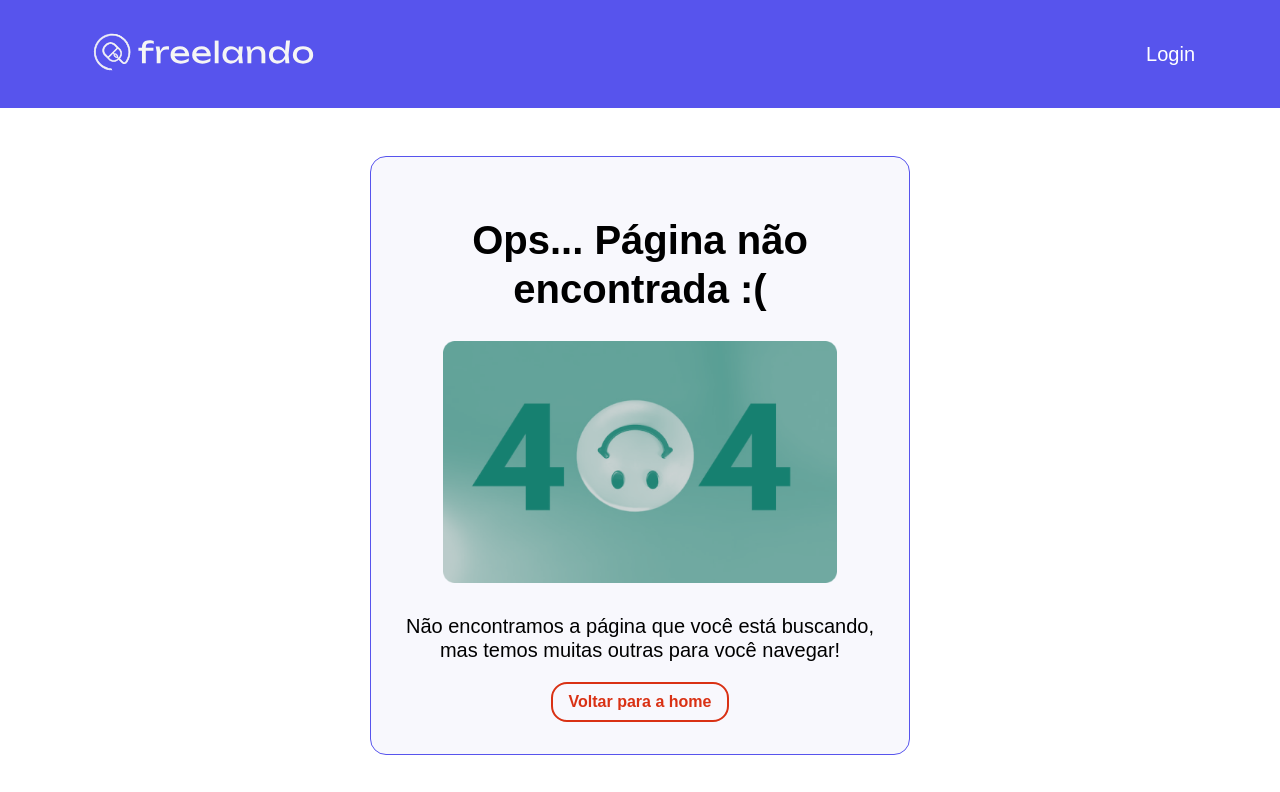
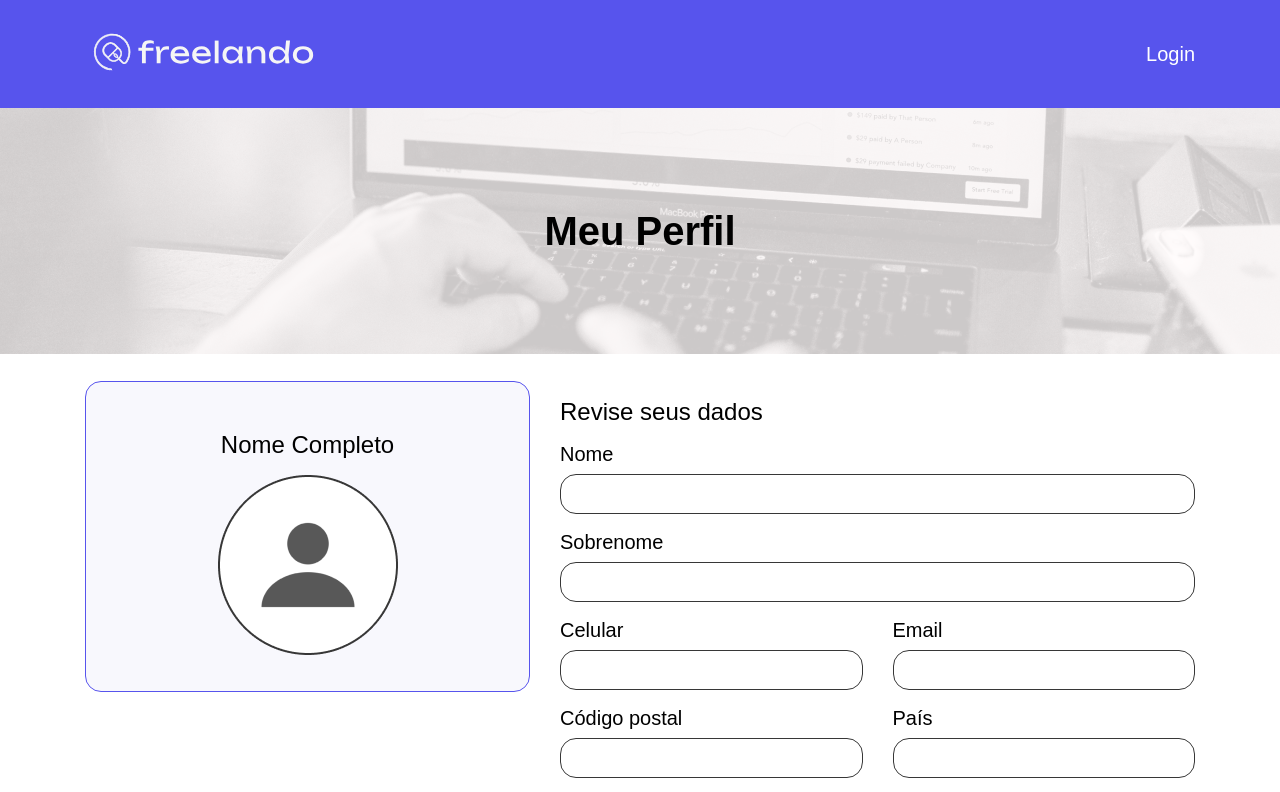
Before and after one commit to PeuStone/freelando, a React (Vite) app: page /area-logada/perfil in a window 1280 px wide. Shown: the top 792 px of the page. Built offline with nearby package versions, Linux system fonts and the light colour scheme.

Commit message:
Criação da pagina de Perfil para o usuário e implementação de nova rota

```diff
--- /dev/null
+++ b/src/paginas/PaginaPerfil/index.jsx
@@ -0,0 +1,82 @@
+import styled from "@emotion/styled";
+import banner from './assets/banner-perfil.png';
+import avatar from './assets/avatar.png';
+import { Col, Container, Row } from "react-grid-system";
+import { Card } from '../../componentes/Card';
+import { Tipografia } from '../../componentes/Tipografia';
+import { CampoTexto } from '../../componentes/CampoTexto';
+import { Botao } from "../../componentes/Botao";
+
+const TituloEstilizado = styled.h1`
+    background: url(${banner}) no-repeat;
+    margin-top: 0;
+    font-weight: 600;
+    font-size: 40px;
+    background-position: center;
+    line-height: 246px;
+    text-align: center;
+`
+
+const ImagemEstilizada = styled.img`
+    max-width: 100%;
+    margin: 0 auto;
+`
+
+const PaginaPerfil = () => {
+
+    const aoSubmeterFormulario = (evento) => {
+        evento.preventDefault()
+    }
+
+    return (
+        <>
+            <TituloEstilizado>
+                Meu Perfil
+            </TituloEstilizado>
+            <Container>
+                <form onSubmit={aoSubmeterFormulario}>
+                    <Row>
+                        <Col sm={12} md={5}>
+                            <Card>
+                                <div style={{ textAlign: 'center' }}>
+                                    <Tipografia componente='h3' variante='h3'>
+                                        Nome Completo
+                                    </Tipografia>
+                                    <ImagemEstilizada src={avatar} />
+                                </div>
+                            </Card>
+                        </Col>
+                        <Col sm={12} md={7}>
+                            <Tipografia componente='h3' variante='h3'>
+                                Revise seus dados
+                            </Tipografia>
+                            <CampoTexto titulo='Nome' />
+                            <CampoTexto titulo='Sobrenome' />
+                            <Row>
+                                <Col sm={12} md={6}>
+                                    <CampoTexto titulo='Celular' />
+                                </Col>
+                                <Col sm={12} md={6}>
+                                    <CampoTexto titulo='Email' tipo="email" />
+                                </Col>
+                                <Col sm={12} md={6}>
+                                    <CampoTexto titulo='Código postal' />
+                                </Col>
+                                <Col sm={12} md={6}>
+                                    <CampoTexto titulo='País' />
+                                </Col>
+                                <Col sm={12} md={6}>
+                                    <Botao>
+                                        Salvar
+                                    </Botao>
+                                </Col>
+                            </Row>
+                        </Col>
+                    </Row>
+                </form>
+            </Container>
+        </>
+    )
+}
+
+export default PaginaPerfil
```
Also changed, not shown: src/Router/router.jsx (+11 -1 lines), src/paginas/PaginaPerfil/assets/avatar.png (added), src/paginas/PaginaPerfil/assets/banner-perfil.png (added).
